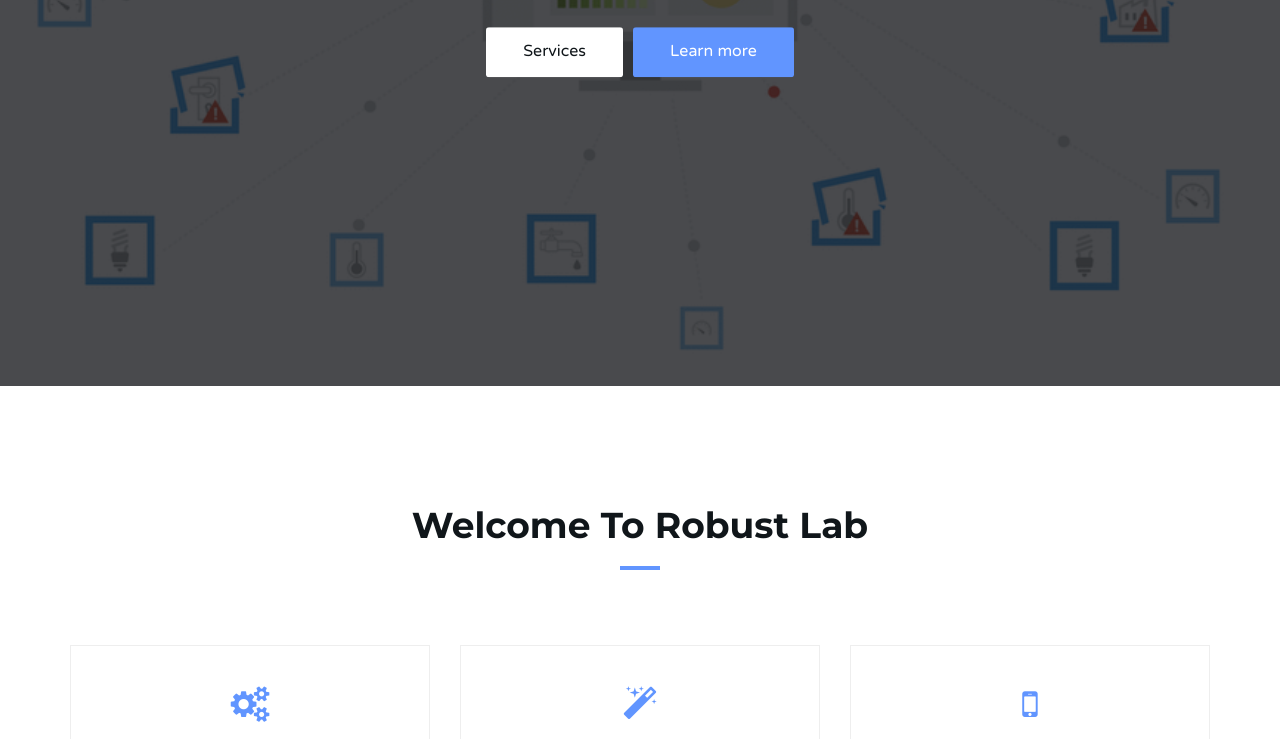
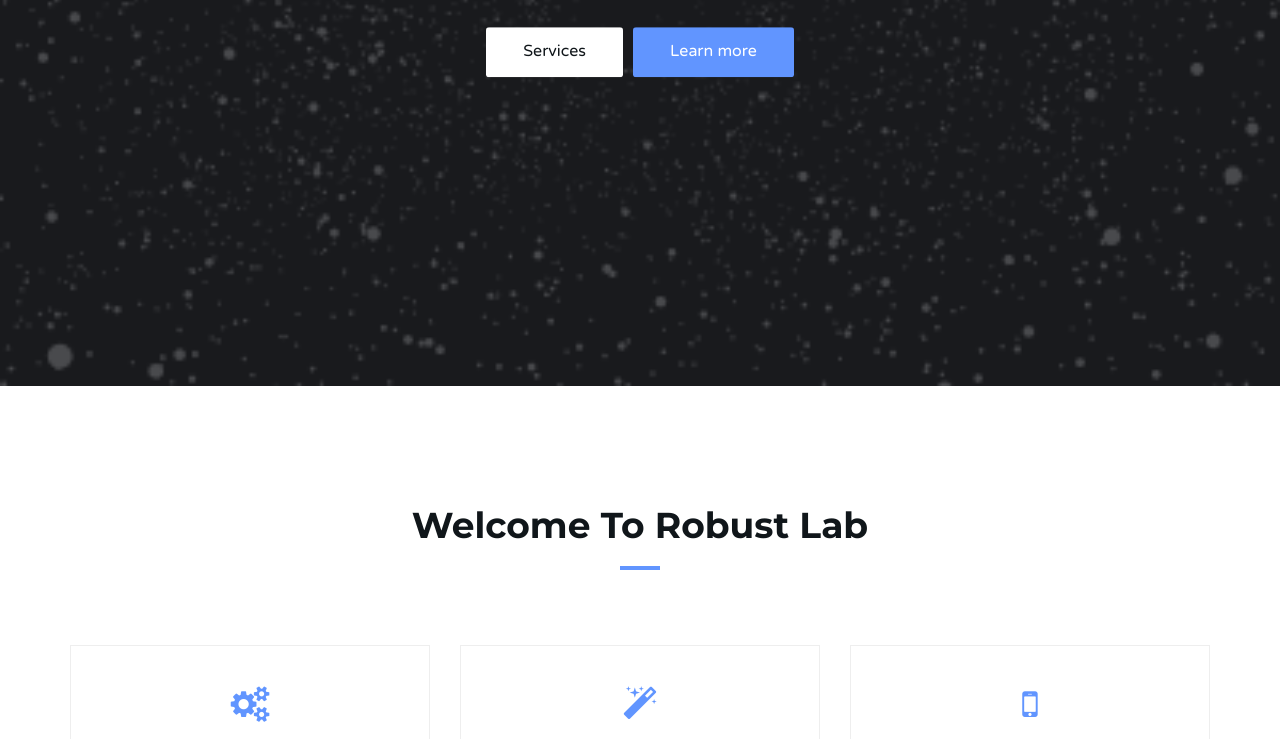
Before and after one commit to dmsbilas/rl.github.io, a plain HTML site: page index.html in a window 1280 px wide. Shown: the part 414-1153 px from the top of the page. Drawn offline with Linux system fonts and the light colour scheme.

Commit message:
new background added

```diff
--- a/index.html
+++ b/index.html
@@ -43,7 +43,7 @@
 	<header id="home">
 		<!-- Background Image -->
 		<!-- style="background-image: url('./img/background1.jpg');" -->
-		<div class="bg-img" style="background-image: url('./img/bg_c_3.gif');">
+		<div class="bg-img" style="background-image: url('./img/original.gif');">
 			<div class="overlay"></div>
 		</div>
 
```
Also changed, not shown: img/original.gif (added).
